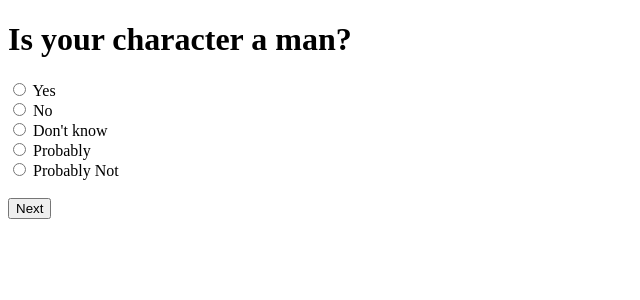
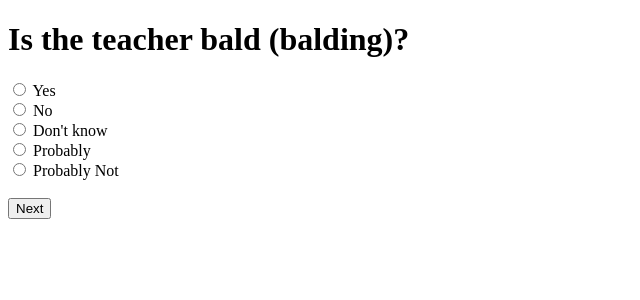
Before and after one commit to colinnnnnnnnnnn/kikinator, a Flask app: page / in a window 1280 px wide. Shown: the top 300 px of the page, without its empty margins (0-640 px from the left). Run offline with Flask 3, Linux system fonts and the light colour scheme.

Commit message:
Add json for teachers

```diff
--- a/server.py
+++ b/server.py
@@ -1,21 +1,20 @@
+import json
+
 from flask import Flask, render_template, request
 import random
 import numpy as np
-
 app = Flask(__name__)
 
 questions = {
-    1: 'Is your character yellow?',
-    2: 'Is your character bald?',
-    3: 'Is your character a man?',
-    4: 'Is your character short?',
+    1: 'Is the teacher male?',
+    2: 'Do they teach something science-related?',
+    3: 'Is the teacher bald (balding)?',
+    4: 'Is the teacher professional?',
 }
 
-characters = [
-    {'name': 'Homer Simpson',         'answers': {1: 1, 2: 1, 3: 1, 4: 0}},
-    {'name': 'SpongeBob SquarePants', 'answers': {1: 1, 2: 1, 3: 1, 4: 0.75}},
-    {'name': 'Sandy Cheeks',          'answers': {1: 0, 2: 0, 3: 0}},
-]
+f = open('./teachers.json', 'r')
+characters = json.load(f)
+f.close()
 
 questions_so_far = []
 answers_so_far = []
--- /dev/null
+++ b/teachers.json
@@ -0,0 +1,32 @@
+[
+  {
+    "name": "Viorel Bostan",
+    "answers":
+    {
+      "1": 2,
+      "2": 1,
+      "3": 1,
+      "4": 0
+    }
+  },
+  {
+    "name": "Ernest Bitca",
+    "answers":
+    {
+      "1": 2,
+      "2": 1,
+      "3": 1,
+      "4": 0.75
+    }
+  },
+  {
+    "name": "Elena Gogoi",
+    "answers":
+    {
+      "1": 0,
+      "2": 0,
+      "3": 0,
+      "4": 2
+    }
+  }
+]
--- a/templates/index.html
+++ b/templates/index.html
@@ -2,7 +2,7 @@
 <html lang="en">
   <head>
   <meta charset="utf-8" />
-  <title>Bayer Akinator</title>
+  <title>Kikinator</title>
 </head>
 <body id="home">
   {% if result %}
```
